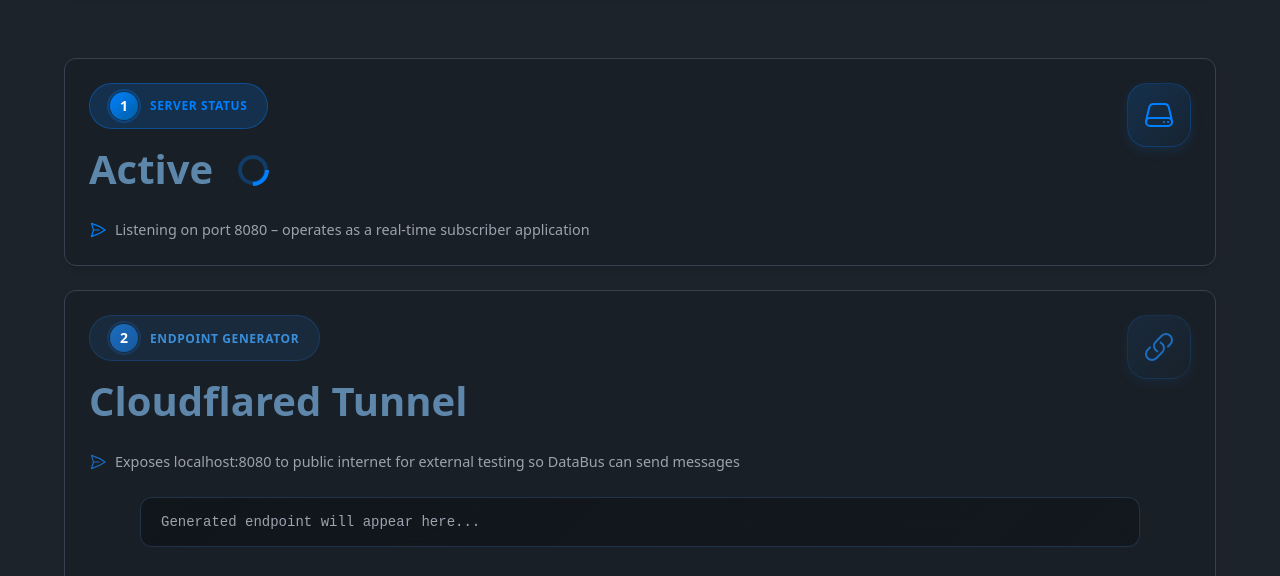
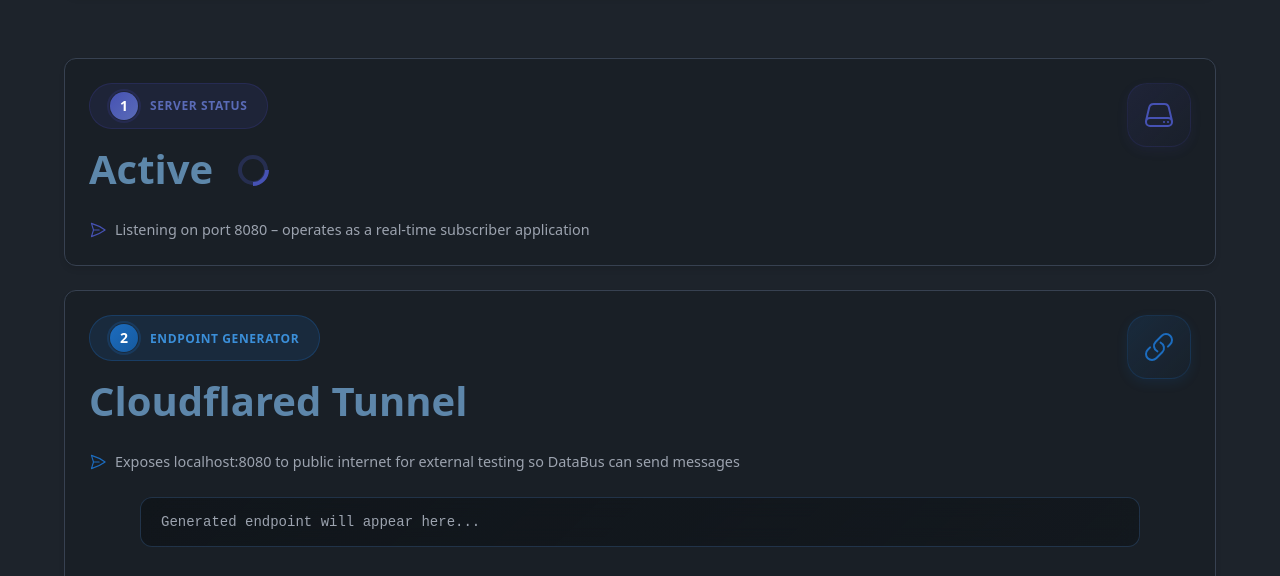
Before and after one commit to simona-tkww/databus-testing, a plain HTML site: page index.html in a window 1280 px wide. Shown: the part 190-766 px from the top of the page. Drawn offline with Linux system fonts and the light colour scheme; no server answers.

Commit message:
change of color

```diff
--- a/index.html
+++ b/index.html
@@ -584,38 +584,38 @@
                 <div class="stat-card">
                     <div style="display: flex; justify-content: space-between; align-items: flex-start;">
                         <div style="flex: 1;">
-                            <div style="display: inline-flex; align-items: center; gap: 0.75rem; padding: 0.5rem 1.25rem; background: rgba(0, 128, 255, 0.18); border: 1px solid rgba(0, 128, 255, 0.38); border-radius: 999px; margin-bottom: 1.25rem;">
-                                <div style="width: 28px; height: 28px; border-radius: 50%; display: flex; align-items: center; justify-content: center; background: linear-gradient(135deg, #0080ff, #005fa3); position: relative;">
+                            <div style="display: inline-flex; align-items: center; gap: 0.75rem; padding: 0.5rem 1.25rem; background: rgba(70, 70, 180, 0.13); border: 1px solid rgba(70, 70, 180, 0.22); border-radius: 999px; margin-bottom: 1.25rem;">
+                                <div style="width: 28px; height: 28px; border-radius: 50%; display: flex; align-items: center; justify-content: center; background: linear-gradient(135deg, #4652b4, #5a6bb7); position: relative;">
                                     <span style="font-size: 0.875rem; font-weight: 700; color: #ffffff;">1</span>
-                                    <div style="position: absolute; inset: -3px; border-radius: 50%; border: 2px solid rgba(0, 128, 255, 0.45); animation: pulse 2s ease-in-out infinite;"></div>
+                                    <div style="position: absolute; inset: -3px; border-radius: 50%; border: 2px solid rgba(70, 70, 180, 0.32); animation: pulse 2s ease-in-out infinite;"></div>
                                 </div>
-                                <span style="font-size: 0.75rem; font-weight: 600; color: #0080ff; text-transform: uppercase; letter-spacing: 0.05em;">Server Status</span>
+                                <span style="font-size: 0.75rem; font-weight: 600; color: #5a6bb7; text-transform: uppercase; letter-spacing: 0.05em;">Server Status</span>
                             </div>
                             <div style="display: flex; align-items: center; gap: 1rem; margin-bottom: 0.625rem;">
                                 <div style="display: flex; align-items: center; gap: 0.5rem;">
                                     <div style="font-size: 2.5rem; font-weight: 800; color: #7bb3e3; opacity: 0.7; line-height: 1;">Active</div>
                                     <span style="display: inline-flex; align-items: center;">
                                         <svg width="32" height="32" viewBox="0 0 32 32" style="animation: spin 1s linear infinite; margin-left: 16px; margin-top: 2px;">
-                                            <circle cx="16" cy="16" r="13" stroke="#0080ff" stroke-width="4" fill="none" opacity="0.3"/>
-                                            <path d="M30 16a14 14 0 0 1-14 14" stroke="#0080ff" stroke-width="4" fill="none"/>
+                                            <circle cx="16" cy="16" r="13" stroke="#4652b4" stroke-width="4" fill="none" opacity="0.3"/>
+                                            <path d="M30 16a14 14 0 0 1-14 14" stroke="#4652b4" stroke-width="4" fill="none"/>
                                         </svg>
                                     </span>
                                 </div>
                             </div>
                             <div style="font-size: 0.9rem; color: #9ca3af; display: flex; align-items: center; gap: 0.5rem;">
-                                                                                                <span id="serverStatus" style="margin-top: 1.2rem; display: inline-flex; align-items: center; gap: 0.5rem;">
-                                    <svg xmlns="http://www.w3.org/2000/svg" fill="none" viewBox="0 0 24 24" stroke-width="1.5" stroke="#0080ff" style="width: 18px; height: 18px;">
+                                <span id="serverStatus" style="margin-top: 1.2rem; display: inline-flex; align-items: center; gap: 0.5rem;">
+                                    <svg xmlns="http://www.w3.org/2000/svg" fill="none" viewBox="0 0 24 24" stroke-width="1.5" stroke="#4652b4" style="width: 18px; height: 18px;">
                                         <path stroke-linecap="round" stroke-linejoin="round" d="M6 12 3.269 3.125A59.769 59.769 0 0 1 21.485 12 59.768 59.768 0 0 1 3.27 20.875L5.999 12Zm0 0h7.5" />
                                     </svg>
                                     Listening on port 8080 – operates as a real-time subscriber application
                                 </span>
                             </div>
                         </div>
-                                                                                                                                                                                                                        <div style="width: 64px; height: 64px; min-width: 64px; border-radius: 20px; display: flex; align-items: center; justify-content: center; background: linear-gradient(135deg, rgba(0, 128, 255, 0.18), rgba(0, 128, 255, 0.05)); border: 1px solid rgba(0, 128, 255, 0.22); box-shadow: 0 4px 12px rgba(0, 128, 255, 0.13);">
-                                                                                                                                                                                                                                <svg width="32" height="32" viewBox="0 0 24 24" fill="none" stroke="#0080ff" stroke-width="1.5">
-                                                                                                                                                                                                                                    <path stroke-linecap="round" stroke-linejoin="round" d="M21.75 17.25v-.228a4.5 4.5 0 0 0-.12-1.03l-2.268-9.64a3.375 3.375 0 0 0-3.285-2.602H7.923a3.375 3.375 0 0 0-3.285 2.602l-2.268 9.64a4.5 4.5 0 0 0-.12 1.03v.228m19.5 0a3 3 0 0 1-3 3H5.25a3 3 0 0 1-3-3m19.5 0a3 3 0 0 0-3-3H5.25a3 3 0 0 0-3 3m16.5 0h.008v.008h-.008v-.008Zm-3 0h.008v.008h-.008v-.008Z" />
-                                                                                                                                                                                                                                </svg>
-                                                                                                                                                                                                                        </div>
+                        <div style="width: 64px; height: 64px; min-width: 64px; border-radius: 20px; display: flex; align-items: center; justify-content: center; background: linear-gradient(135deg, rgba(70, 70, 180, 0.13), rgba(70, 70, 180, 0.03)); border: 1px solid rgba(70, 70, 180, 0.15); box-shadow: 0 4px 12px rgba(70, 70, 180, 0.09);">
+                            <svg width="32" height="32" viewBox="0 0 24 24" fill="none" stroke="#4652b4" stroke-width="1.5">
+                                <path stroke-linecap="round" stroke-linejoin="round" d="M21.75 17.25v-.228a4.5 4.5 0 0 0-.12-1.03l-2.268-9.64a3.375 3.375 0 0 0-3.285-2.602H7.923a3.375 3.375 0 0 0-3.285 2.602l-2.268 9.64a4.5 4.5 0 0 0-.12 1.03v.228m19.5 0a3 3 0 0 1-3 3H5.25a3 3 0 0 1-3-3m19.5 0a3 3 0 0 0-3-3H5.25a3 3 0 0 0-3 3m16.5 0h.008v.008h-.008v-.008Zm-3 0h.008v.008h-.008v-.008Z" />
+                            </svg>
+                        </div>
                     </div>
                 </div>
 
```
